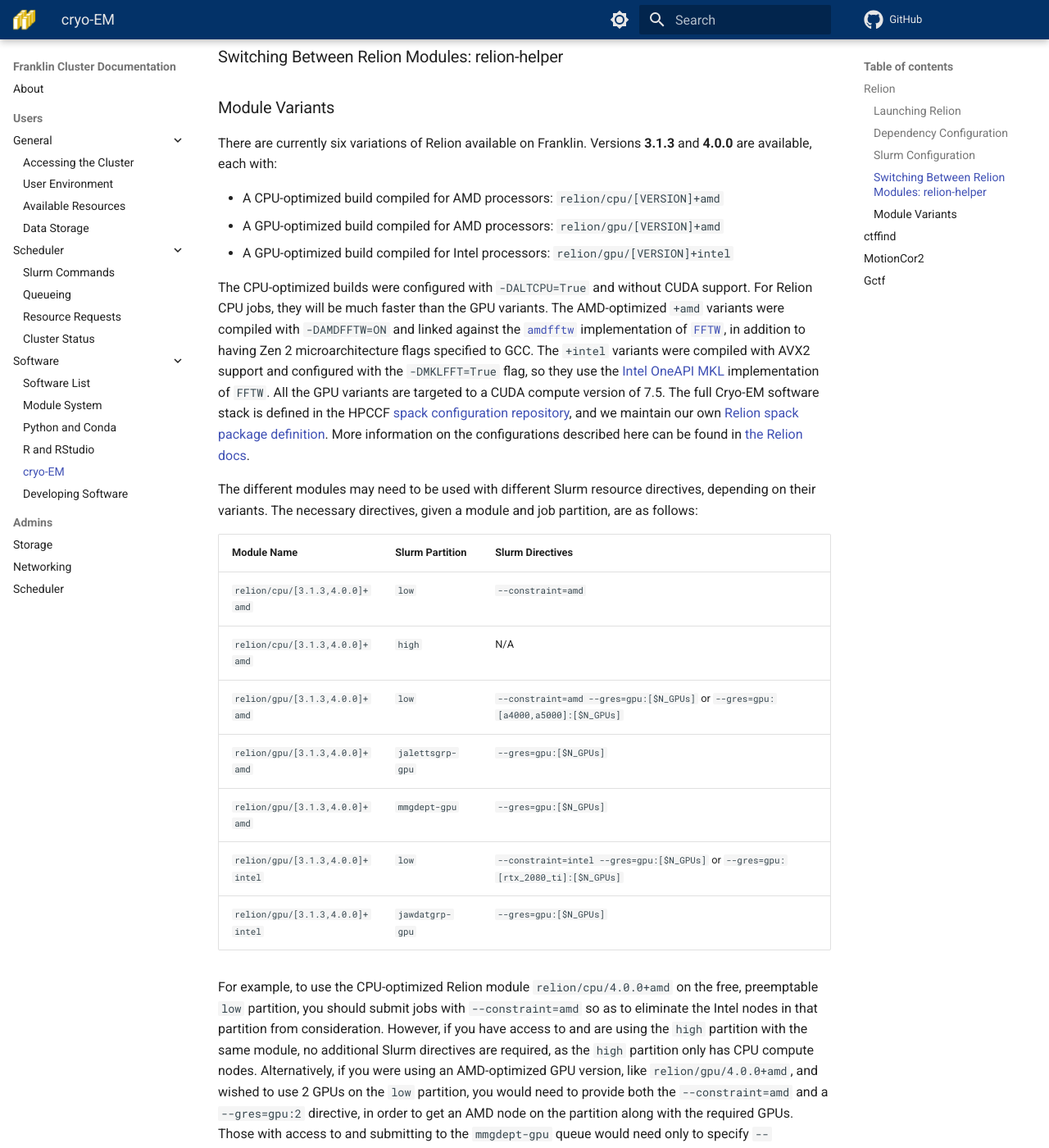
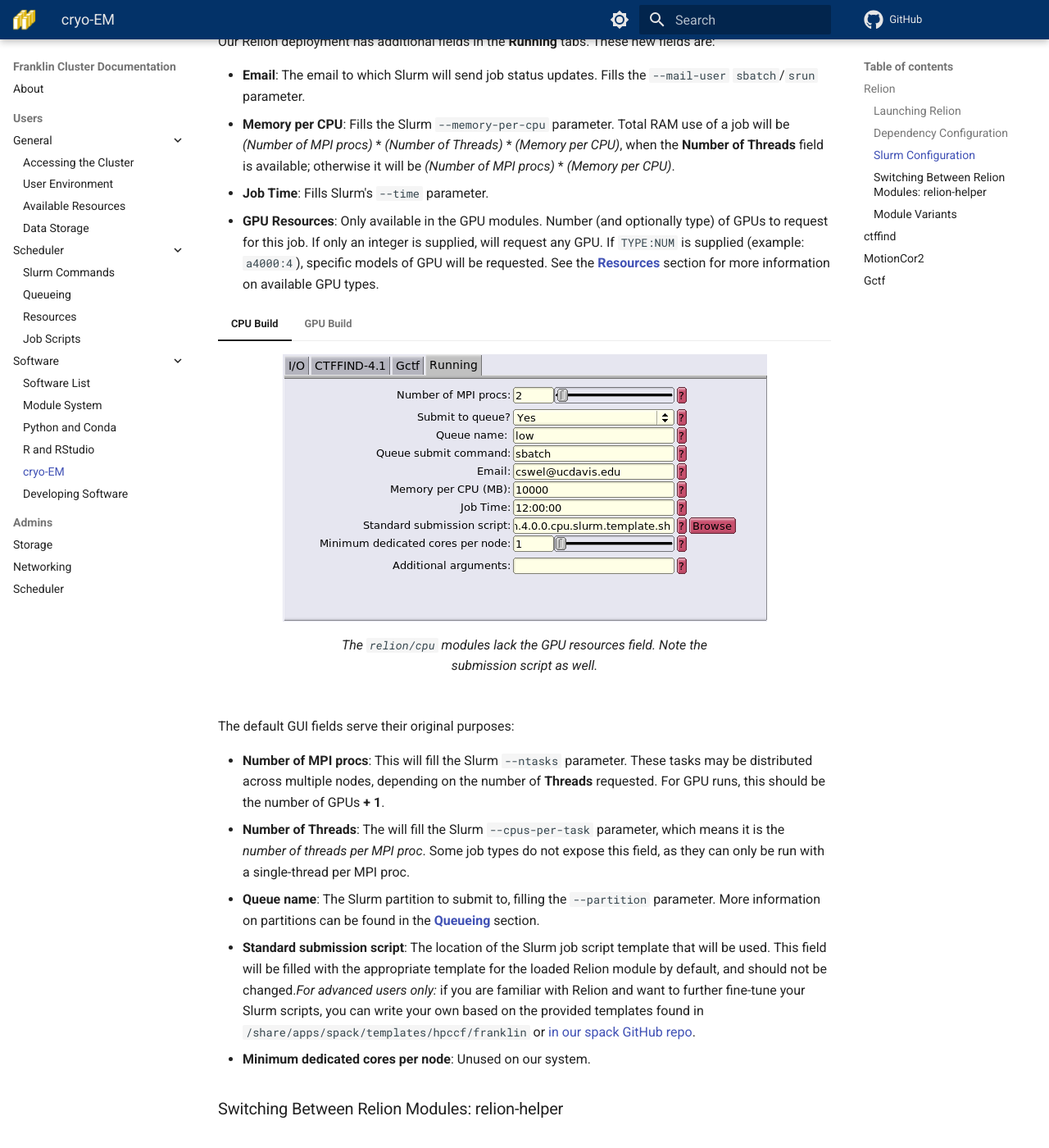
Before and after one commit to ucdavis/HPCCF-franklin-docs, an MkDocs documentation site: the page built from docs/software/cryoem.md, in a window 1280 px wide and 1400 px high, scrolled down 2686 px. Shown: the whole window at 82% size. Built offline with MkDocs 1.6.1 and Material for MkDocs 9.7.7, drawn with Linux system fonts in a browser that asks for light colours; comment, search, counter and statistics services are not loaded.

Commit message:
Fill out Relion Slurm subsection

```diff
--- a/docs/software/cryoem.md
+++ b/docs/software/cryoem.md
@@ -57,6 +57,36 @@
     Failure to do so **will** result in execution errors.
 
 ### Slurm Configuration
+
+Our Relion deployment has additional fields in the **Running** tabs.
+These new fields are:
+
+- **Email**: The email to which Slurm will send job status updates. Fills the `--mail-user` `sbatch`/`srun` parameter.
+- **Memory per CPU**: Fills the Slurm `--memory-per-cpu` parameter. Total RAM use of a job will be *(Number of MPI procs)* \* *(Number of Threads)* \* *(Memory per CPU)*, when the **Number of Threads** field is available; otherwise it will be  *(Number of MPI procs)* \* *(Memory per CPU)*.
+- **Job Time**: Fills Slurm's `--time` parameter.
+- **GPU Resources**: Only available in the GPU modules. Number (and optionally type) of GPUs to request for this job. If only an integer is supplied, will request any GPU. If `TYPE:NUM` is supplied (example: `a4000:4`), specific models of GPU will be requested. See the [**Resources**](../scheduler/resources.md) section for more information on available GPU types.
+
+=== "CPU Build"
+
+    <figure markdown>
+    ![Relion GUI running screen, CPU version](../img/relion_running_cpu.png)
+    <figcaption>The `relion/cpu` modules lack the GPU resources field. Note the submission script as well.</figcaption>
+    </figure>
+
+=== "GPU Build"
+
+    <figure markdown>
+    ![Relion GUI running screen, GPU version](../img/relion_running_gpu.png)
+    <figcaption>The `relion/gpu` module has an extra field for GPU resources. ALso note the differing submission script.</figcaption>
+    </figure>
+
+The default GUI fields serve their original purposes:
+
+- **Number of MPI procs**: This will fill the Slurm `--ntasks` parameter. These tasks may be distributed across multiple nodes, depending on the number of **Threads** requested. For GPU runs, this should be the number of GPUs **+ 1**.
+- **Number of Threads**: The will fill the Slurm `--cpus-per-task` parameter, which means it is the *number of threads per MPI proc*. Some job types do not expose this field, as they can only be run with a single-thread per MPI proc.
+- **Queue name**: The Slurm partition to submit to, filling the `--partition` parameter. More information on partitions can be found in the [**Queueing**](../scheduler/queues.md) section.
+- **Standard submission script**: The location of the Slurm job script template that will be used. This field will be filled with the appropriate template for the loaded Relion module by default, and should not be changed.*For advanced users only:* if you are familiar with Relion and want to further fine-tune your Slurm scripts, you can write your own based on the provided templates found in `/share/apps/spack/templates/hpccf/franklin` or [in our spack GitHub repo](https://github.com/ucdavis/spack-ucdavis/tree/main/templates/hpccf/franklin).
+- **Minimum dedicated cores per node**: Unused on our system.
 
 ### Switching Between Relion Modules: relion-helper
 
--- a/mkdocs.yml
+++ b/mkdocs.yml
@@ -15,8 +15,8 @@
       - scheduler/index.md
       - Slurm Commands: scheduler/jobs.md
       - Queueing: scheduler/queues.md
-      - Resource Requests: scheduler/resources.md
-      - Cluster Status: scheduler/status.md
+      - Resources: scheduler/resources.md
+      - Job Scripts: scheduler/jobscripts.md
     - Software:
       - software/index.md
       - Software List: software/list.md
@@ -45,6 +45,8 @@
   - pymdownx.inlinehilite
   - pymdownx.snippets
   - pymdownx.superfences
+  - pymdownx.tabbed:
+      alternate_style: true
 plugins:
   - search
   - git-revision-date-localized:
```
Also changed, not shown: docs/img/relion_running_cpu.png (added), docs/img/relion_running_gpu.png (added).
